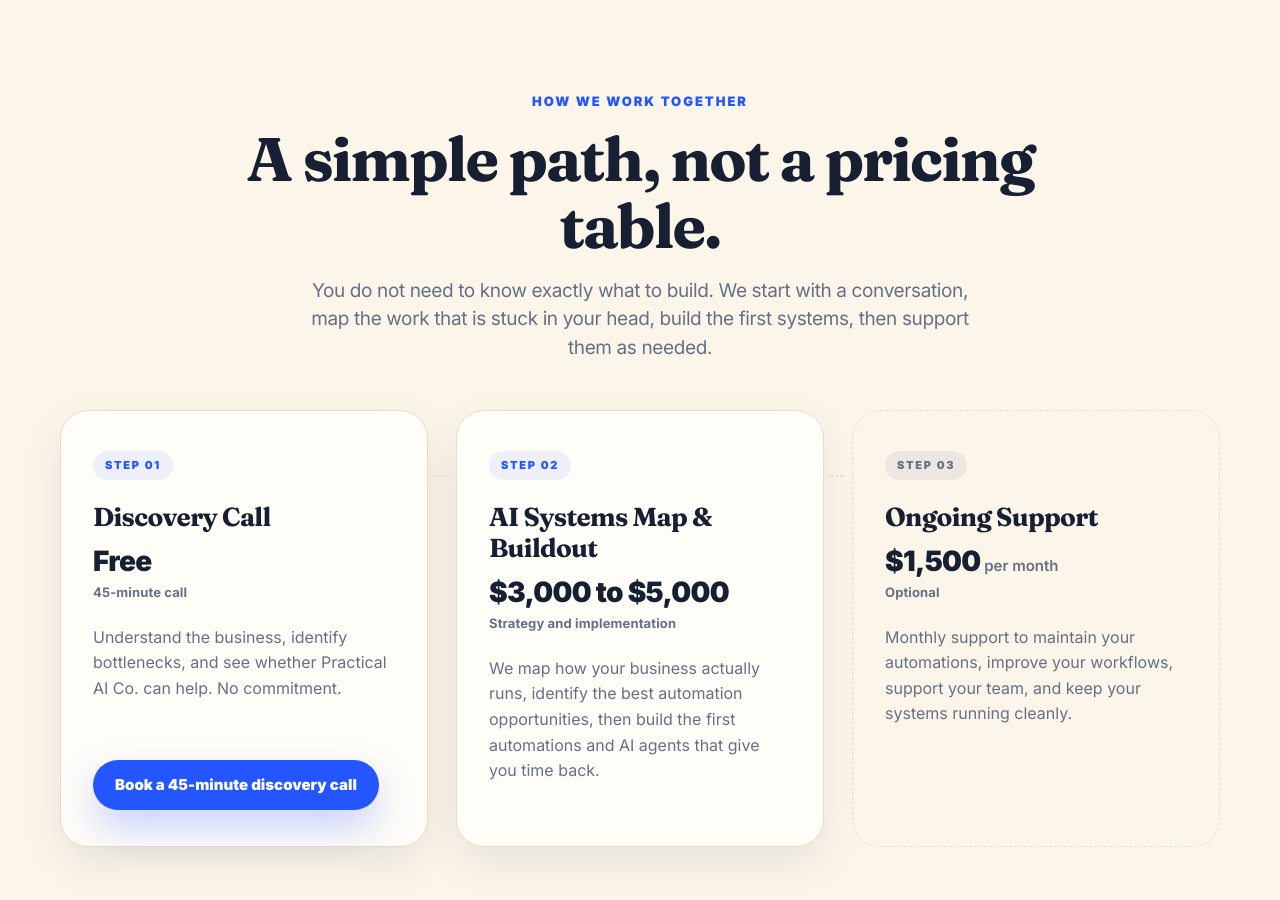
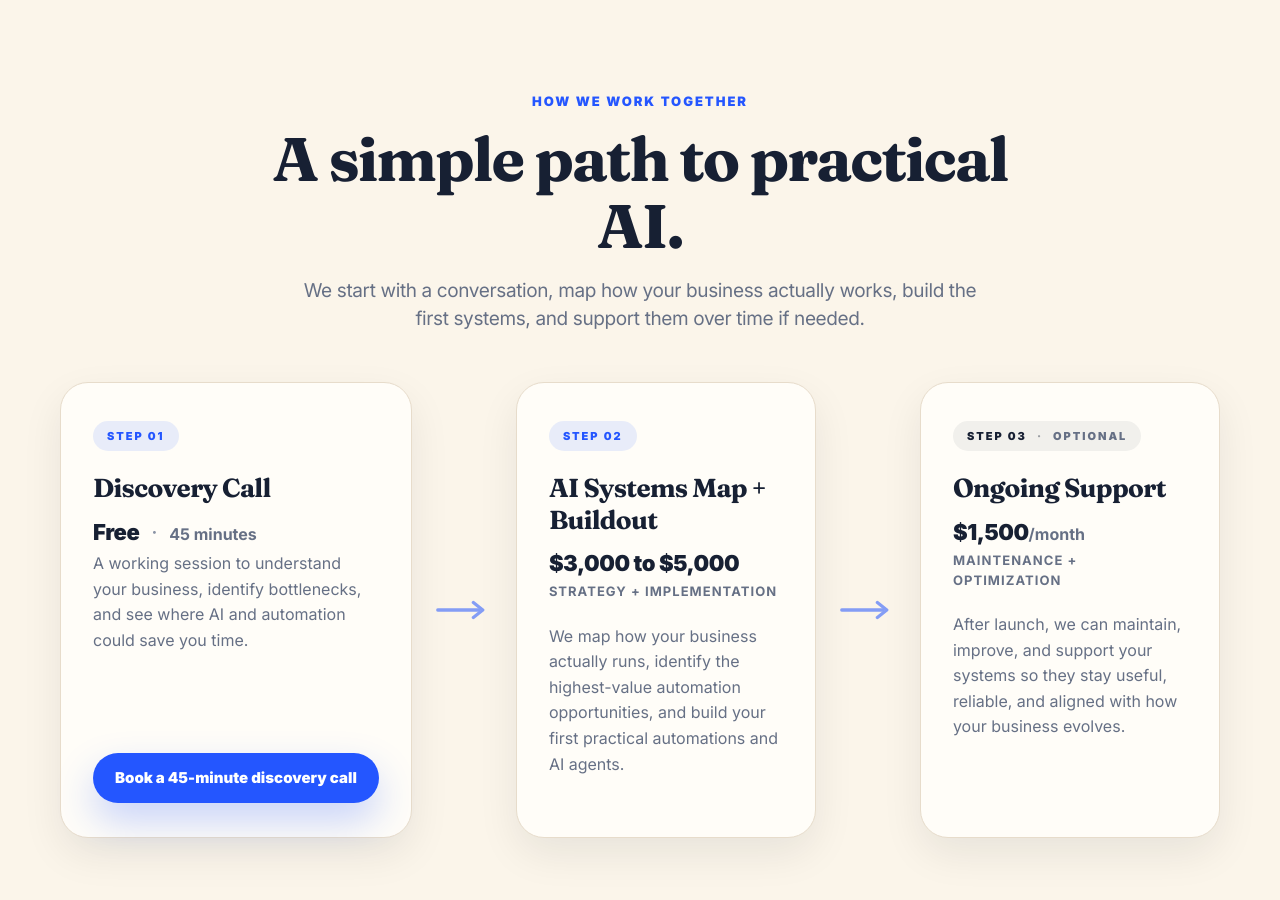
Before and after one commit to GoHomeBig/thepracticalaico, a plain HTML site: page index.html in a window 1280 px wide. Shown: the part 3700-4600 px from the top of the page. Drawn offline with Linux system fonts and the light colour scheme.

Commit message:
Refactor pricing into roadmap journey section

```diff
--- a/index.html
+++ b/index.html
@@ -2049,45 +2049,56 @@
     }
 
     /* Pricing journey (3 steps) */
+    /* Pricing journey: roadmap-style with brand arrows between steps */
     .journey {
-      list-style: none;
-      padding: 0;
-      margin: 16px 0 0;
-      display: grid;
-      grid-template-columns: repeat(3, 1fr);
-      gap: 28px;
-      position: relative;
+      display: grid;
+      grid-template-columns: 1fr auto 1fr auto 1fr;
+      align-items: stretch;
+      gap: 20px;
+      margin-top: 18px;
     }
     .journey-step {
       background: var(--paper);
       border: 1px solid var(--line);
       border-radius: var(--radius);
-      padding: 40px 32px 36px;
+      padding: 38px 32px 34px;
       box-shadow: var(--shadow-soft);
       display: flex;
       flex-direction: column;
       position: relative;
-    }
-    .journey-step.optional {
-      background: transparent;
-      border-style: dashed;
-      box-shadow: none;
+      transition: transform 220ms ease, box-shadow 220ms ease;
+    }
+    .journey-step:hover {
+      transform: translateY(-3px);
+      box-shadow: var(--shadow);
+    }
+    .journey-step-optional {
+      background: var(--paper);
     }
     .step-badge {
-      display: inline-block;
+      display: inline-flex;
+      align-items: center;
+      gap: 8px;
       width: fit-content;
-      padding: 6px 12px;
+      padding: 7px 14px;
       border-radius: 999px;
-      background: rgba(36, 86, 255, 0.08);
+      background: rgba(36, 86, 255, 0.10);
       color: var(--blue);
       font-size: 11px;
       font-weight: 900;
       text-transform: uppercase;
-      letter-spacing: 0.16em;
+      letter-spacing: 0.18em;
       margin-bottom: 22px;
     }
-    .journey-step.optional .step-badge {
-      background: rgba(102, 112, 133, 0.10);
+    .step-badge-optional {
+      background: rgba(23, 32, 51, 0.06);
+      color: var(--charcoal);
+    }
+    .step-badge-optional .badge-sep {
+      opacity: 0.4;
+      margin: 0 2px;
+    }
+    .step-badge-optional .badge-tag {
       color: var(--muted);
     }
     .journey-step h3 {
@@ -2099,53 +2110,78 @@
       line-height: 1.2;
     }
     .step-price {
-      font-size: 28px;
+      font-size: 22px;
       font-weight: 900;
       color: var(--charcoal);
-      letter-spacing: -0.025em;
-      line-height: 1;
-      margin-bottom: 8px;
-    }
-    .step-meta-inline {
-      font-size: 15px;
-      font-weight: 600;
-      color: var(--muted);
+      letter-spacing: -0.02em;
+      line-height: 1.2;
+      margin-bottom: 6px;
+    }
+    .step-price .price-dot {
+      color: var(--muted-2);
+      margin: 0 8px;
+      font-weight: 400;
+    }
+    .step-price .price-tag {
+      color: var(--muted);
+      font-size: 16px;
+      font-weight: 700;
       letter-spacing: 0;
     }
-    .step-meta {
+    .step-support {
       font-size: 13px;
       font-weight: 700;
       color: var(--muted);
+      text-transform: uppercase;
+      letter-spacing: 0.08em;
       margin-bottom: 22px;
-      letter-spacing: 0.01em;
     }
     .journey-step p {
       color: var(--muted);
       margin: 0 0 26px;
       line-height: 1.6;
       flex: 1;
-      max-width: 36ch;
+      max-width: 34ch;
     }
     .journey-step .button {
       align-self: flex-start;
     }
 
-    /* Subtle horizontal connector between cards (desktop) */
-    .journey-step:not(:last-child)::after {
-      content: "";
-      position: absolute;
-      top: 64px;
-      right: -22px;
-      width: 16px;
-      height: 0;
-      border-top: 2px dotted var(--line);
-      z-index: 2;
+    /* Brand arrow between steps */
+    .journey-arrow {
+      display: flex;
+      align-items: center;
+      justify-content: center;
+      color: var(--blue);
+      opacity: 0.55;
+      width: 64px;
+    }
+    .journey-arrow svg {
+      width: 100%;
+      height: auto;
+      max-width: 60px;
     }
 
     @media (max-width: 900px) {
-      .journey { grid-template-columns: 1fr; gap: 18px; margin-top: 8px; }
-      .journey-step::after { display: none; }
-      .journey-step { padding: 32px 26px; }
+      .journey {
+        grid-template-columns: 1fr;
+        gap: 0;
+        margin-top: 10px;
+      }
+      .journey-step {
+        padding: 32px 26px;
+      }
+      .journey-arrow {
+        width: 100%;
+        height: 64px;
+        margin: 6px 0;
+        opacity: 0.5;
+      }
+      .journey-arrow svg {
+        max-width: 36px;
+        transform: rotate(90deg);
+        transform-origin: center;
+      }
     }
   </style>
 </head>
@@ -2299,36 +2335,53 @@
         <div class="container">
           <div class="section-head centered">
             <div class="kicker">How we work together</div>
-            <h2>A simple path, not a pricing table.</h2>
-            <p class="lede">You do not need to know exactly what to build. We start with a conversation, map the work that is stuck in your head, build the first systems, then support them as needed.</p>
+            <h2>A simple path to practical AI.</h2>
+            <p class="lede">We start with a conversation, map how your business actually works, build the first systems, and support them over time if needed.</p>
           </div>
 
-          <ol class="journey">
-            <li class="journey-step">
+          <div class="journey">
+            <article class="journey-step">
               <div class="step-badge">Step 01</div>
               <h3>Discovery Call</h3>
-              <div class="step-price">Free</div>
-              <div class="step-meta">45-minute call</div>
-              <p>Understand the business, identify bottlenecks, and see whether Practical AI Co. can help. No commitment.</p>
+              <div class="step-price">Free <span class="price-dot">&middot;</span> <span class="price-tag">45 minutes</span></div>
+              <p>A working session to understand your business, identify bottlenecks, and see where AI and automation could save you time.</p>
               <a class="button button-primary" href="https://calendar.app.google/SnmSbP7hZCprCZ9B7" target="_blank" rel="noopener">Book a 45-minute discovery call</a>
-            </li>
-
-            <li class="journey-step">
+            </article>
+
+            <div class="journey-arrow" aria-hidden="true">
+              <svg viewBox="0 0 64 32" xmlns="http://www.w3.org/2000/svg" fill="none" aria-hidden="true">
+              <path d="M4 16 H48" stroke="currentColor" stroke-width="3.5" stroke-linecap="round"/>
+              <path d="M42 8 L52 16 L42 24" stroke="currentColor" stroke-width="3.5" stroke-linecap="round" stroke-linejoin="round"/>
+            </svg>
+            </div>
+
+            <article class="journey-step">
               <div class="step-badge">Step 02</div>
-              <h3>AI Systems Map &amp; Buildout</h3>
+              <h3>AI Systems Map + Buildout</h3>
               <div class="step-price">$3,000 to $5,000</div>
-              <div class="step-meta">Strategy and implementation</div>
-              <p>We map how your business actually runs, identify the best automation opportunities, then build the first automations and AI agents that give you time back.</p>
-            </li>
-
-            <li class="journey-step optional">
-              <div class="step-badge">Step 03</div>
+              <div class="step-support">Strategy + implementation</div>
+              <p>We map how your business actually runs, identify the highest-value automation opportunities, and build your first practical automations and AI agents.</p>
+            </article>
+
+            <div class="journey-arrow" aria-hidden="true">
+              <svg viewBox="0 0 64 32" xmlns="http://www.w3.org/2000/svg" fill="none" aria-hidden="true">
+              <path d="M4 16 H48" stroke="currentColor" stroke-width="3.5" stroke-linecap="round"/>
+              <path d="M42 8 L52 16 L42 24" stroke="currentColor" stroke-width="3.5" stroke-linecap="round" stroke-linejoin="round"/>
+            </svg>
+            </div>
+
+            <article class="journey-step journey-step-optional">
+              <div class="step-badge step-badge-optional">
+                <span>Step 03</span>
+                <span class="badge-sep">&middot;</span>
+                <span class="badge-tag">Optional</span>
+              </div>
               <h3>Ongoing Support</h3>
-              <div class="step-price">$1,500<span class="step-meta-inline"> per month</span></div>
-              <div class="step-meta">Optional</div>
-              <p>Monthly support to maintain your automations, improve your workflows, support your team, and keep your systems running cleanly.</p>
-            </li>
-          </ol>
+              <div class="step-price">$1,500<span class="price-tag">/month</span></div>
+              <div class="step-support">Maintenance + optimization</div>
+              <p>After launch, we can maintain, improve, and support your systems so they stay useful, reliable, and aligned with how your business evolves.</p>
+            </article>
+          </div>
         </div>
       </section>
 
```
